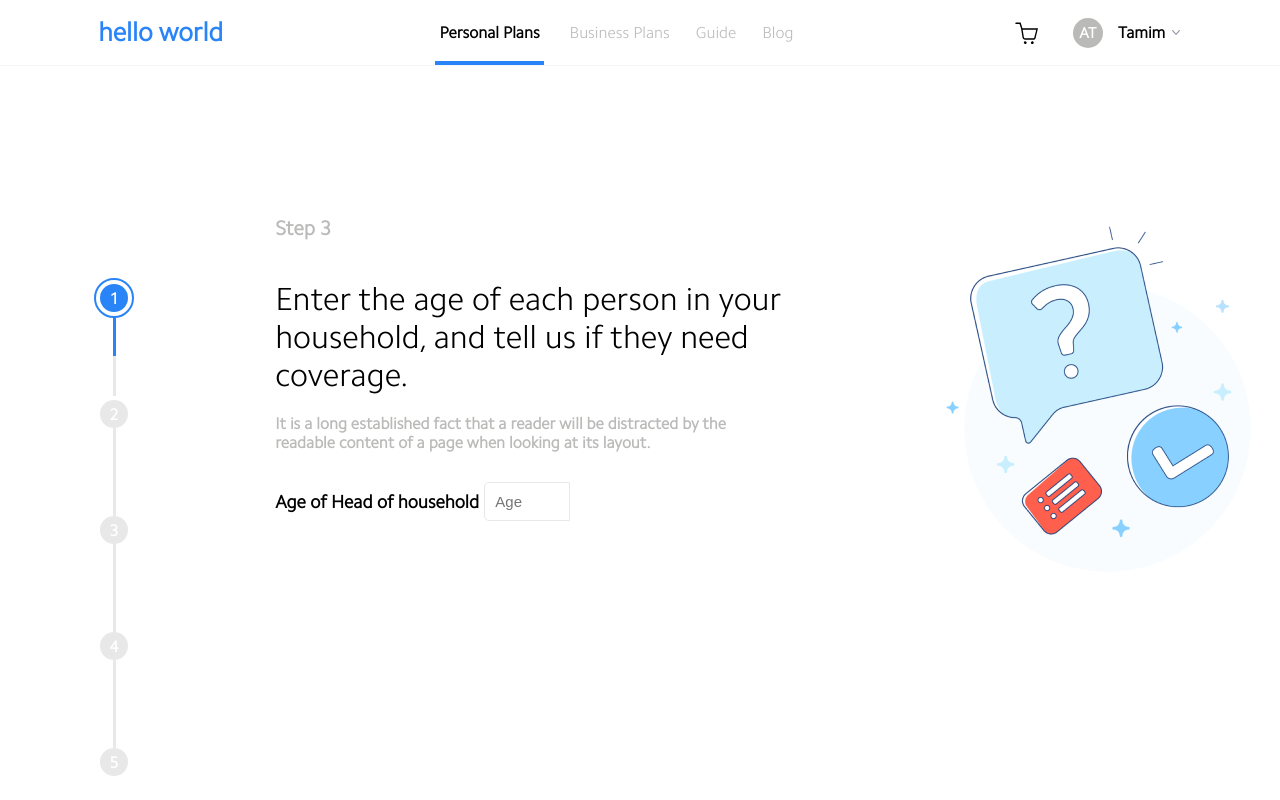
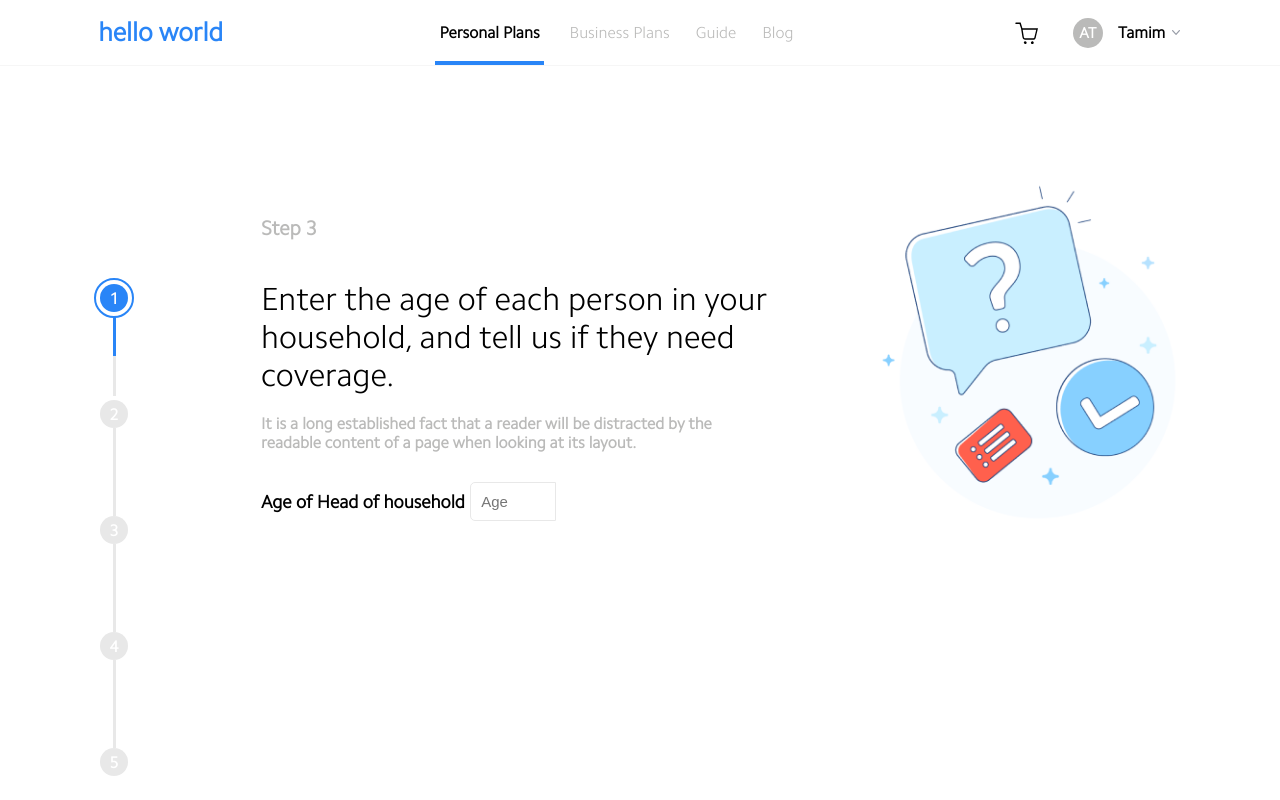
Before and after one commit to ATG-Tamim/vue-wizard, a Vue app: page / in a window 1280 px wide. Built offline with nearby package versions, Linux system fonts and the light colour scheme.

Commit message:
Fix some issues on styles

```diff
--- a/src/assets/style/style.scss
+++ b/src/assets/style/style.scss
@@ -299,7 +299,7 @@
       }
     }
 
-    .illustration2 {
+    .illustration-two {
       width: 50%;
       margin: -50px 0 0 0;
 
@@ -309,7 +309,7 @@
       }
     }
 
-    .illustration3 {
+    .illustration-three {
       width: 40%;
       margin: -50px 0 0 -20px;
 
@@ -319,7 +319,7 @@
       }
     }
 
-    .illustration4 {
+    .illustration-four {
       width: 40%;
       margin: -100px 0 0 -20px;
 
```
